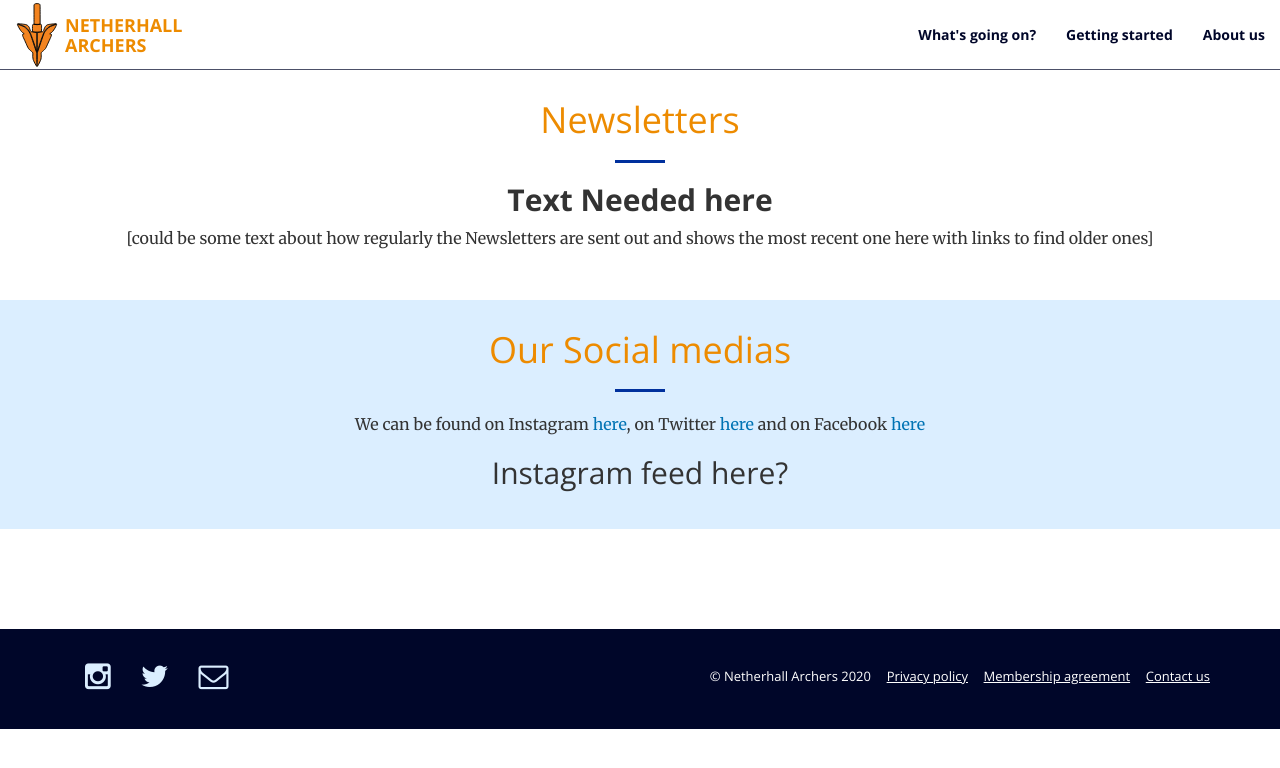
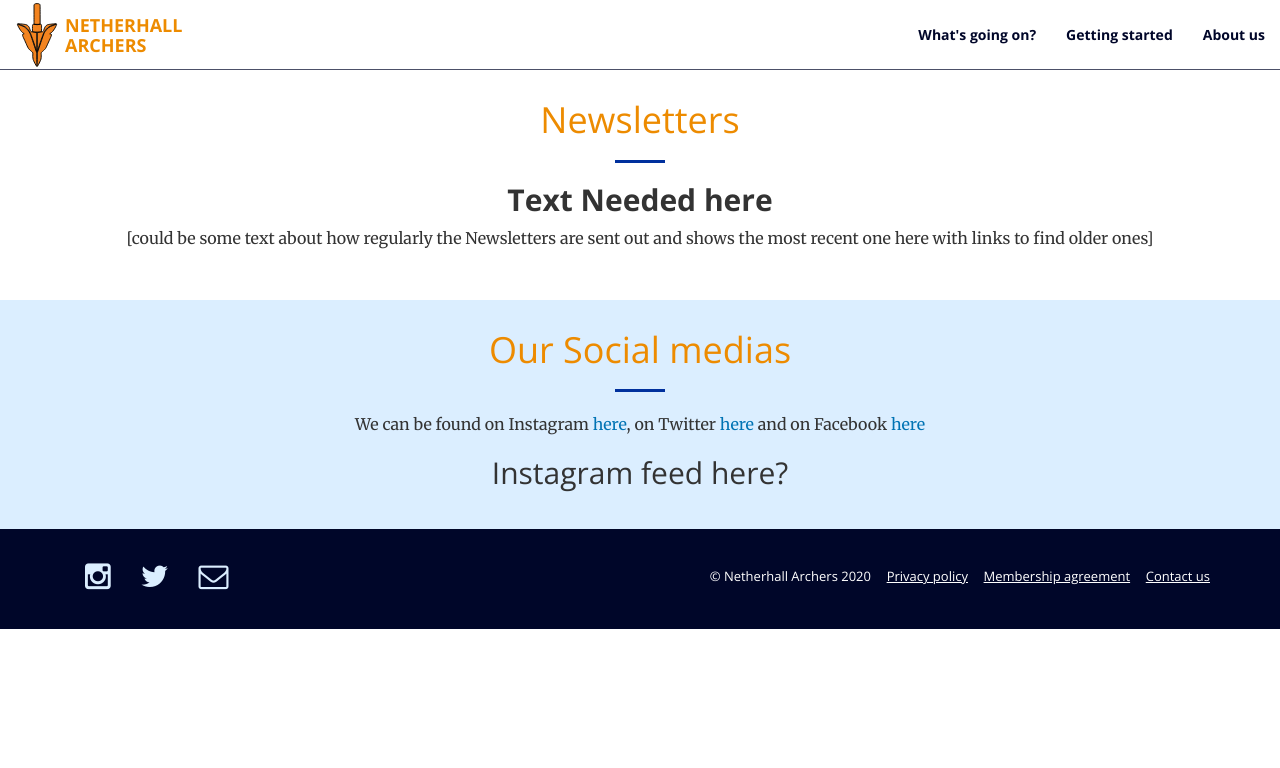
Before and after one commit to afpettigrew/netherhallarcherswebsite, a Jekyll site: the page built from whats-going-on.html, in a window 1280 px wide. Shown: the top 768 px of the page. Built offline with Jekyll 4.4.1, drawn with Linux system fonts in a browser that asks for light colours.

Commit message:
tried fiddling with the padding on about us page

```diff
--- a/_sass/_extra.scss
+++ b/_sass/_extra.scss
@@ -54,7 +54,6 @@
 
 // about us
 .committee{
-
   li {
     list-style-type: none;
     padding-top: 7px;
@@ -107,4 +106,9 @@
 //Sections
 .page {
   padding-top:70px;
+  padding-bottom:0px;
+  ul {
+    padding-top: 0px;
+    padding-bottom: 40px;
+  }
 }
```
